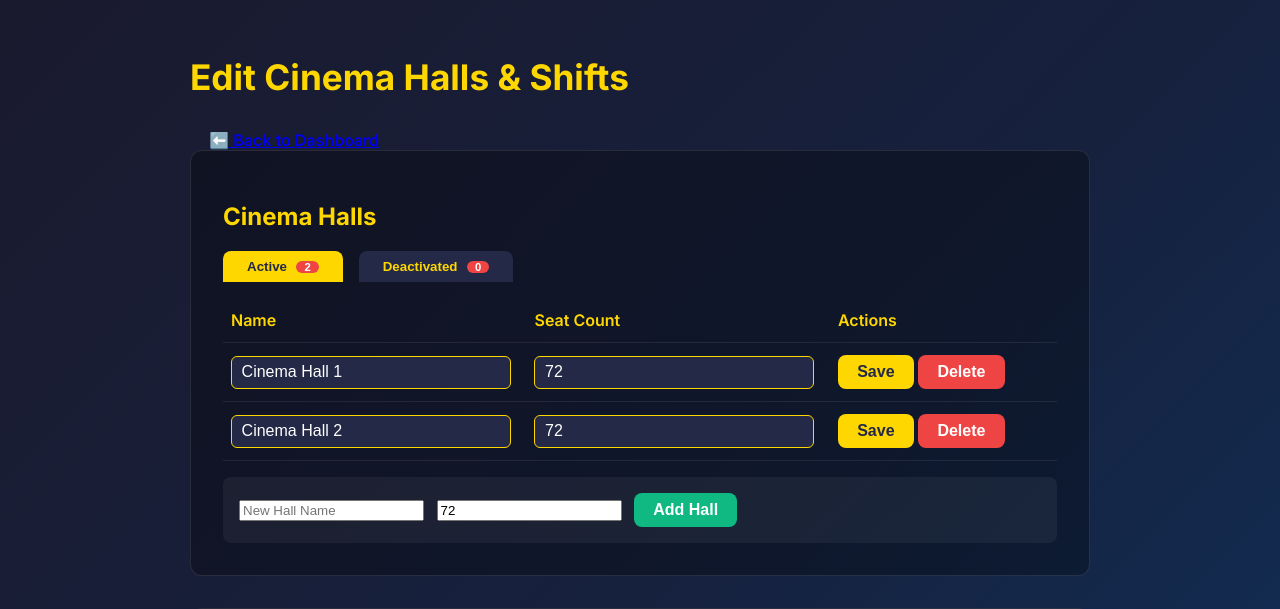
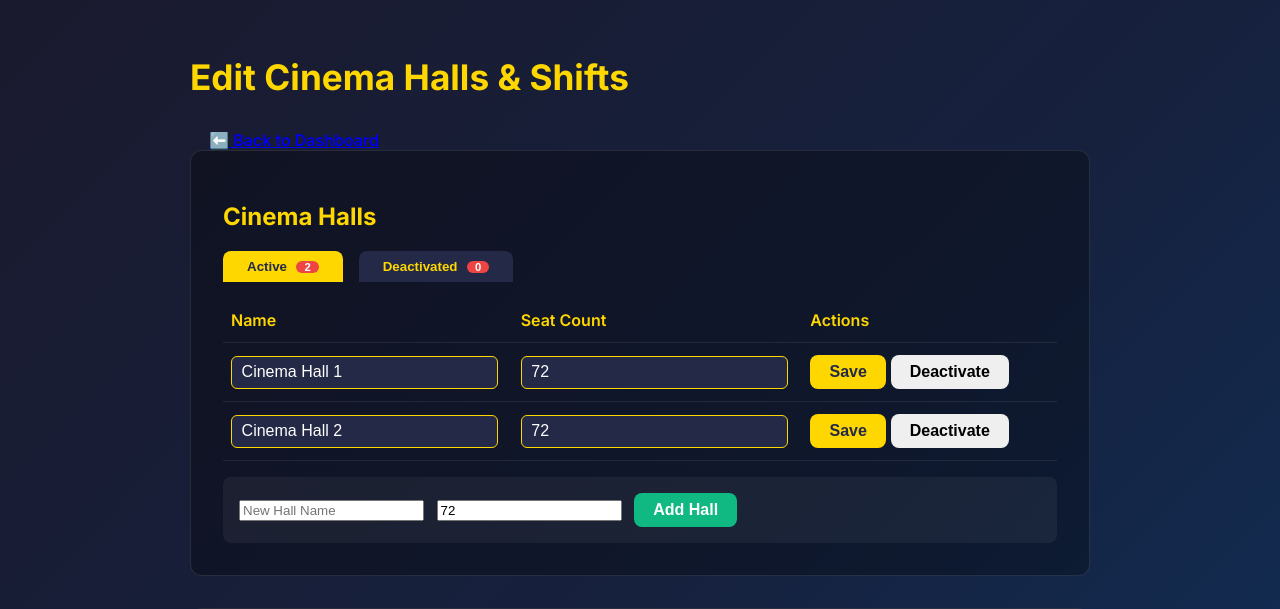
Before and after one commit to YouBhoy/Movie-Night-WD-Version, a PHP site: page /manage-halls.php in a window 1280 px wide. Shown: the top 609 px of the page. Run offline with PHP 8.4, Linux system fonts and the light colour scheme; a user stored in the database is signed in; data comes from the database, SQL or seed files in the repository; some libraries are stand-ins or nearby versions.

Commit message:
Fixed the Cinema Hall buttons

```diff
--- a/manage-halls.php
+++ b/manage-halls.php
@@ -143,7 +143,7 @@ $deactivatedShifts = array_filter($shifts, function($s) { return !$s['is_active'
                     <td><input type="number" value="<?= (int)$hall['total_seats'] ?>" min="1" class="hall-seats"></td>
                     <td>
                         <button class="btn btn-primary btn-save-hall">Save</button>
-                        <button class="btn btn-danger btn-delete-hall">Delete</button>
+                        <button class="btn btn-warning btn-deactivate-hall">Deactivate</button>
                     </td>
                 </tr>
                 <?php endforeach; ?>
@@ -423,6 +423,25 @@ document.getElementById('tabShiftsDeactivated').onclick = function() {
     document.getElementById('shiftsActiveTable').style.display = 'none';
     document.getElementById('shiftsDeactivatedTable').style.display = '';
 };
+// Update JS for deactivate button
+[...document.querySelectorAll('.btn-deactivate-hall')].forEach(btn => {
+    btn.onclick = function() {
+        const tr = btn.closest('tr');
+        const id = tr.getAttribute('data-hall-id');
+        const name = tr.querySelector('.hall-name').value.trim();
+        if (!confirm(`Are you sure you want to deactivate the hall: ${name}? This will hide it from active use but can be restored later.`)) return;
+        btn.disabled = true;
+        fetch('admin-hall-shift-api.php', {
+            method: 'POST',
+            body: new URLSearchParams({ action: 'deactivate_hall', hall_id: id, csrf_token: csrfToken })
+        })
+        .then(r=>r.json()).then(data => {
+            showMsg(data.message, data.success ? 'success' : 'error');
+            btn.disabled = false;
+            if (data.success) setTimeout(()=>window.location.reload(), 1000);
+        });
+    };
+});
 </script>
 </body>
 </html>
```
Also changed, not shown: 1 other file.
